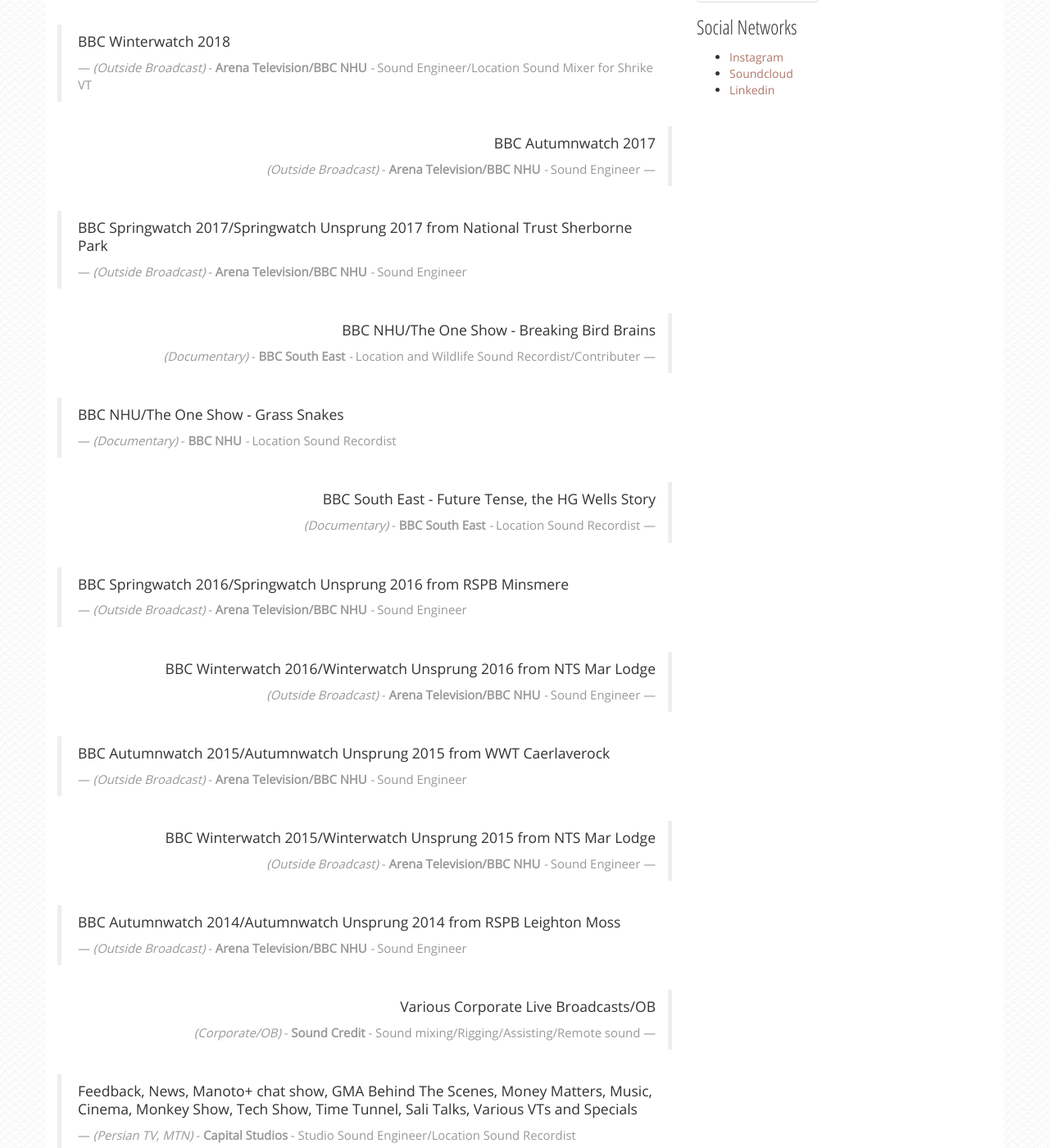
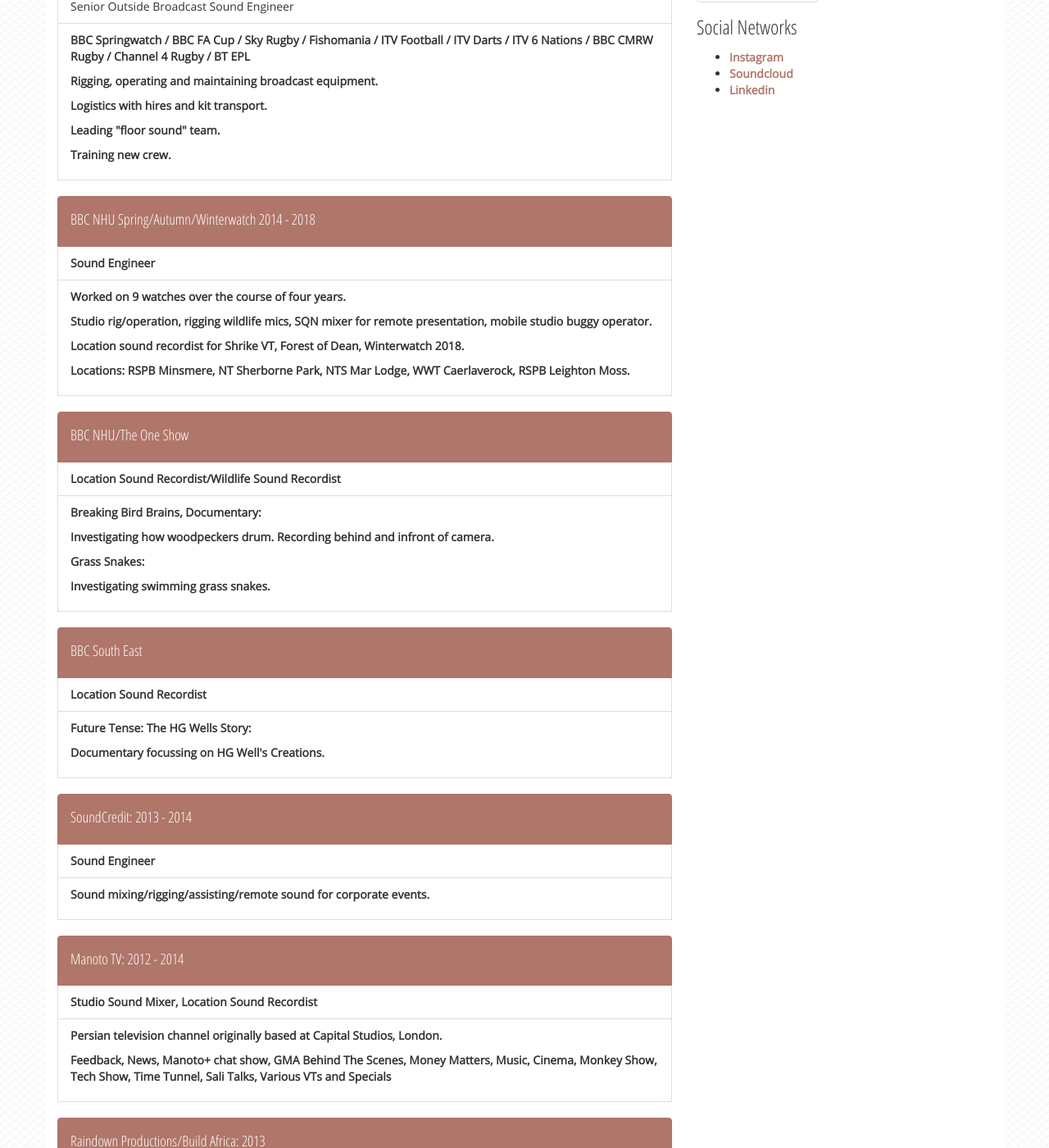
Before and after one commit to thesoundfarmer/thesoundfarmer.github.io, a Jekyll site: the page built from cv.html, in a window 1280 px wide and 1400 px high, scrolled down 634 px. Shown: the whole window at 82% size. Built offline with Jekyll 4.4.1, drawn with Linux system fonts in a browser that asks for light colours; nearby versions of some CDN libraries; some of the changed text lies outside the part shown.

Commit message:
Updated Credits

```diff
--- a/cv.html
+++ b/cv.html
@@ -22,108 +22,96 @@
 ---
 <p>Here is a selection of my professional credits:</p>
 
-<p class="clearfix">
-  <blockquote class="pull-right">
-  <p>BBC Springwatch 2018</p>
-  <p>  <small><em>(Outside Broadcast)</em> - <strong>Arena Television/BBC NHU</strong><em> - </em>Sound Engineer</small>
-  </p></blockquote>
+<p class="clearfix"></p>
+<ul class="list-group">
+  <li class="list-group-item active">
+  <h4>Arena Television LTD: 2014 - Present</h4>
+  </li>
+  <li class="list-group-item">Senior Outside Broadcast Sound Engineer</li>
+  <li class="list-group-item">
+    <p><strong>BBC Springwatch / BBC FA Cup / Sky Rugby / Fishomania / ITV Football / ITV Darts / ITV 6 Nations / BBC CMRW Rugby / Channel 4 Rugby / BT EPL</small><strong>
+    <p>Rigging, operating and maintaining broadcast equipment.</small>
+    <p>Logistics with hires and kit transport.</small>
+      <p>Leading "floor sound" team.</small>
+   <p>Training new crew.</small>
+</li>
+</p></blockquote></p>
 
-<p class="clearfix">
-<blockquote class="">
-<p>BBC Winterwatch 2018</p>
-<p>  <small><em>(Outside Broadcast)</em> - <strong>Arena Television/BBC NHU</strong><em> - </em>Sound Engineer/Location Sound Mixer for Shrike VT</small>
-</p></blockquote>
+<p class="clearfix"></p>
+<ul class="list-group">
+  <li class="list-group-item active">
+  <h4>BBC NHU Spring/Autumn/Winterwatch 2014 - 2018</h4>
+  </li>
+  <li class="list-group-item">Sound Engineer</li>
+  <li class="list-group-item">
+    <p><strong>Worked on 9 watches over the course of four years.</small><strong>
+    <p>Studio rig/operation, rigging wildlife mics, SQN mixer for remote presentation, mobile studio buggy operator.</small>
+   <p></small>
+    <p>Location sound recordist for Shrike VT, Forest of Dean, Winterwatch 2018.</small>
+      <p></small>
+        <p></small>
+          <p>Locations:  RSPB Minsmere, NT Sherborne Park, NTS Mar Lodge, WWT Caerlaverock, RSPB Leighton Moss.</small>
+            <p></small>
+</li>
+</p></blockquote></p>
 
-<p class="clearfix">
-<blockquote class="pull-right">
-<p>BBC Autumnwatch 2017</p>
-<p>  <small><em>(Outside Broadcast)</em> - <strong>Arena Television/BBC NHU</strong><em> - </em>Sound Engineer</small>
-</p></blockquote>
+<p class="clearfix"></p>
+<ul class="list-group">
+  <li class="list-group-item active">
+  <h4>BBC NHU/The One Show</h4>
+  </li>
+  <li class="list-group-item">Location Sound Recordist/Wildlife Sound Recordist</li>
+  <li class="list-group-item">
+    <p><strong>Breaking Bird Brains, Documentary:</small>
+   <p>Investigating how woodpeckers drum.  Recording behind and infront of camera.</small>
+    <p><strong>Grass Snakes:</small>
+      <p>Investigating swimming grass snakes.</small>
+</li>
+</p></blockquote></p>
 
-<p class="clearfix">
-<blockquote class="">
-<p>BBC Springwatch 2017/Springwatch Unsprung 2017 from National Trust Sherborne Park</p>
-<p>  <small><em>(Outside Broadcast)</em> - <strong>Arena Television/BBC NHU</strong><em> - </em>Sound Engineer</small>
-</p></blockquote>
+<p class="clearfix"></p>
+<ul class="list-group">
+  <li class="list-group-item active">
+  <h4>BBC South East</h4>
+  </li>
+  <li class="list-group-item">Location Sound Recordist</li>
+  <li class="list-group-item">
+    <p><strong>Future Tense:  The HG Wells Story:</small>
+   <p>Documentary focussing on HG Well's Creations.</small>
+</li>
+</p></blockquote></p>
 
-<p class="clearfix">
-<blockquote class="pull-right">
-<p>BBC NHU/The One Show - Breaking Bird Brains</p>
-<p>  <small><em>(Documentary)</em> - <strong>BBC South East</strong><em> - </em>Location and Wildlife Sound Recordist/Contributer</small>
-</p></blockquote>
+<p class="clearfix"></p>
+<ul class="list-group">
+  <li class="list-group-item active">
+  <h4>SoundCredit: 2013 - 2014</h4>
+  </li>
+  <li class="list-group-item">Sound Engineer</li>
+  <li class="list-group-item">
+    <p><strong>Sound mixing/rigging/assisting/remote sound for corporate events.</small>
+</li>
+</p></blockquote></p>
 
-<p class="clearfix">
-<blockquote class="">
-<p>BBC NHU/The One Show - Grass Snakes</p>
-<p>  <small><em>(Documentary)</em> - <strong>BBC NHU</strong><em> - </em>Location Sound Recordist</small>
-</p></blockquote>
-<p class="clearfix">
-<blockquote class="pull-right">
-<p>BBC South East - Future Tense, the HG Wells Story</p>
-<p>  <small><em>(Documentary)</em> - <strong>BBC South East</strong><em> - </em>Location Sound Recordist</small>
-</p></blockquote>
-<p class="clearfix">
-<blockquote class="">
-<p>BBC Springwatch 2016/Springwatch Unsprung 2016 from RSPB Minsmere</p>
-<p>  <small><em>(Outside Broadcast)</em> - <strong>Arena Television/BBC NHU</strong><em> - </em>Sound Engineer</small>
-</p></blockquote>
-<p class="clearfix">
-<blockquote class="pull-right">
-<p>BBC Winterwatch 2016/Winterwatch Unsprung 2016 from NTS Mar Lodge</p>
-<p>  <small><em>(Outside Broadcast)</em> - <strong>Arena Television/BBC NHU</strong><em> - </em>Sound Engineer</small>
-</p></blockquote>
-<p class="clearfix">
-<blockquote class="">
-<p>BBC Autumnwatch 2015/Autumnwatch Unsprung 2015 from WWT Caerlaverock</p>
-<p>  <small><em>(Outside Broadcast)</em> - <strong>Arena Television/BBC NHU</strong><em> - </em>Sound Engineer</small>
-</p></blockquote>
-<p class="clearfix">
-<blockquote class="pull-right">
-<p>BBC Winterwatch 2015/Winterwatch Unsprung 2015 from NTS Mar Lodge</p>
-<p>  <small><em>(Outside Broadcast)</em> - <strong>Arena Television/BBC NHU</strong><em> - </em>Sound Engineer</small>
-</p></blockquote>
-<p class="clearfix">
-<blockquote class="">
-<p>BBC Autumnwatch 2014/Autumnwatch Unsprung 2014 from RSPB Leighton Moss</p>
-<p>  <small><em>(Outside Broadcast)</em> - <strong>Arena Television/BBC NHU</strong><em> - </em>Sound Engineer</small>
-</p></blockquote>
-<p class="clearfix">
-<blockquote class="pull-right">
-<p>Various Corporate Live Broadcasts/OB</p>
-<p>  <small><em> (Corporate/OB)</em> - <strong>Sound Credit</strong> - Sound mixing/Rigging/Assisting/Remote sound</small>
-</p></blockquote>
-<p class="clearfix">
-<blockquote>
-<p>Feedback, News, Manoto+ chat show, GMA Behind The Scenes, Money Matters, Music, Cinema, Monkey Show, Tech Show, Time Tunnel, Sali Talks, Various VTs and Specials</p>
-<p>  <small><em>(Persian TV, MTN)</em> - <strong> Capital Studios</strong> - Studio Sound Engineer/Location Sound Recordist</small>
-</p></blockquote>
-<p class="clearfix">
-<blockquote class="pull-right">
-<p>Build Africa, Uganda</p>
-<p>  <small><em>(Charity Promo)</em> - <strong>Raindown Productions/Build Africa</strong><em> - </em>Location Sound Recordist/Dubbing Mixer - Filmed in Uganda, Africa</small>
-</p></blockquote>
-<p class="clearfix">
-<blockquote>
-<p>"Time Bleeds"</p>
-<p>  <small><em>(Docu-Drama Short)</em> - <strong>ViolaFilms</strong><em> - </em>Location Sound Recordist/Dubbing Mixer</small>
-</p></blockquote>
-<p class="clearfix">
-<blockquote class="pull-right">
-<p>Olympic Games 2012</p>
-<p>  <small><em> (Sports) - </em><strong>Olympic Broadcast Service</strong><em> - </em>Commentary Systems Operator</small>
-</p></blockquote>
-<p class="clearfix">
-<blockquote>
-<p>"London Grand Prix Teaser"</p>
-<p>  <small><em> (Corporate) - </em><strong>Santander</strong><em> -</em> Boom Operator/Assistant Sound Recordist</small>
-</p></blockquote>
-<p class="clearfix">
-<blockquote class="pull-right">
-<p>Greenwich Peninsular Ecology Park Audio Tour</p>
-<p>  <small><em> (Audio Tour) - </em><strong>GPEP</strong><em> - </em>Wildlife Sound Recordist/Producer/Director/Editor</small>
-</p></blockquote>
-<p class="clearfix">
-<blockquote>
-<p>"The Hour Glass"</p>
-<p>  <small><em>(Animation)</em> - <strong>Joscha Thelosen</strong><em> -</em> Sound Design and Foley.  Award winning short animation</small>
-</p></blockquote>
+<p class="clearfix"></p>
+<ul class="list-group">
+  <li class="list-group-item active">
+  <h4>Manoto TV: 2012 - 2014</h4>
+  </li>
+  <li class="list-group-item">Studio Sound Mixer, Location Sound Recordist</li>
+  <li class="list-group-item">
+    <p><strong>Persian television channel originally based at Capital Studios, London.</small>
+    <p><strong>Feedback, News, Manoto+ chat show, GMA Behind The Scenes, Money Matters, Music, Cinema, Monkey Show, Tech Show, Time Tunnel, Sali Talks, Various VTs and Specials</small>
+</li>
+</p></blockquote></p>
+
+<p class="clearfix"></p>
+<ul class="list-group">
+  <li class="list-group-item active">
+  <h4>Raindown Productions/Build Africa: 2013</h4>
+  </li>
+  <li class="list-group-item">Location Sound Recordist, Post Production Sound Mixer</li>
+  <li class="list-group-item">
+    <p><strong>Promotional documentary filming in Uganda, Africa.</small>
+    <p><strong>Spent 4 days in Masinidi, Uganda filming a local school.</small>
+    </li>
+</p></blockquote></p>
```
